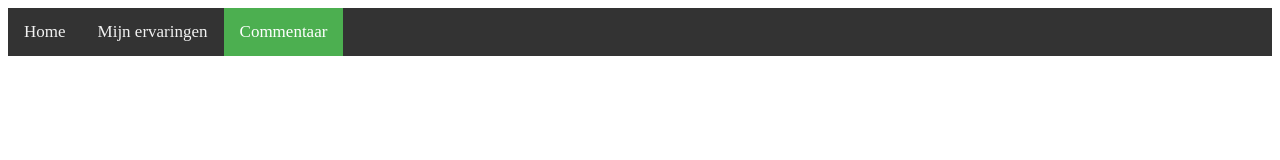
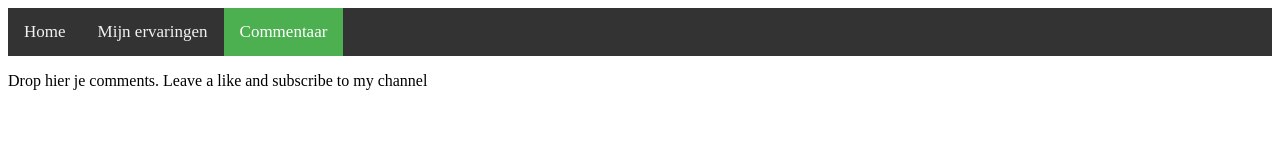
Before and after one commit to AnimeThai3/team_2_thibault, a plain HTML site: page oefening_1/WebContent/commentaar.html in a window 1280 px wide. Drawn offline with Linux system fonts and the light colour scheme.

Commit message:
commentaar.html is afgewerkt

```diff
--- a/oefening_1/WebContent/commentaar.html
+++ b/oefening_1/WebContent/commentaar.html
@@ -34,5 +34,6 @@
   <a href="vakantie.html">Mijn ervaringen</a>
   <a class="active"  href="commentaar.html">Commentaar</a>
 </div>
+<p>Drop hier je comments. Leave a like and subscribe to my channel</p>
 </body>
 </html>
```
